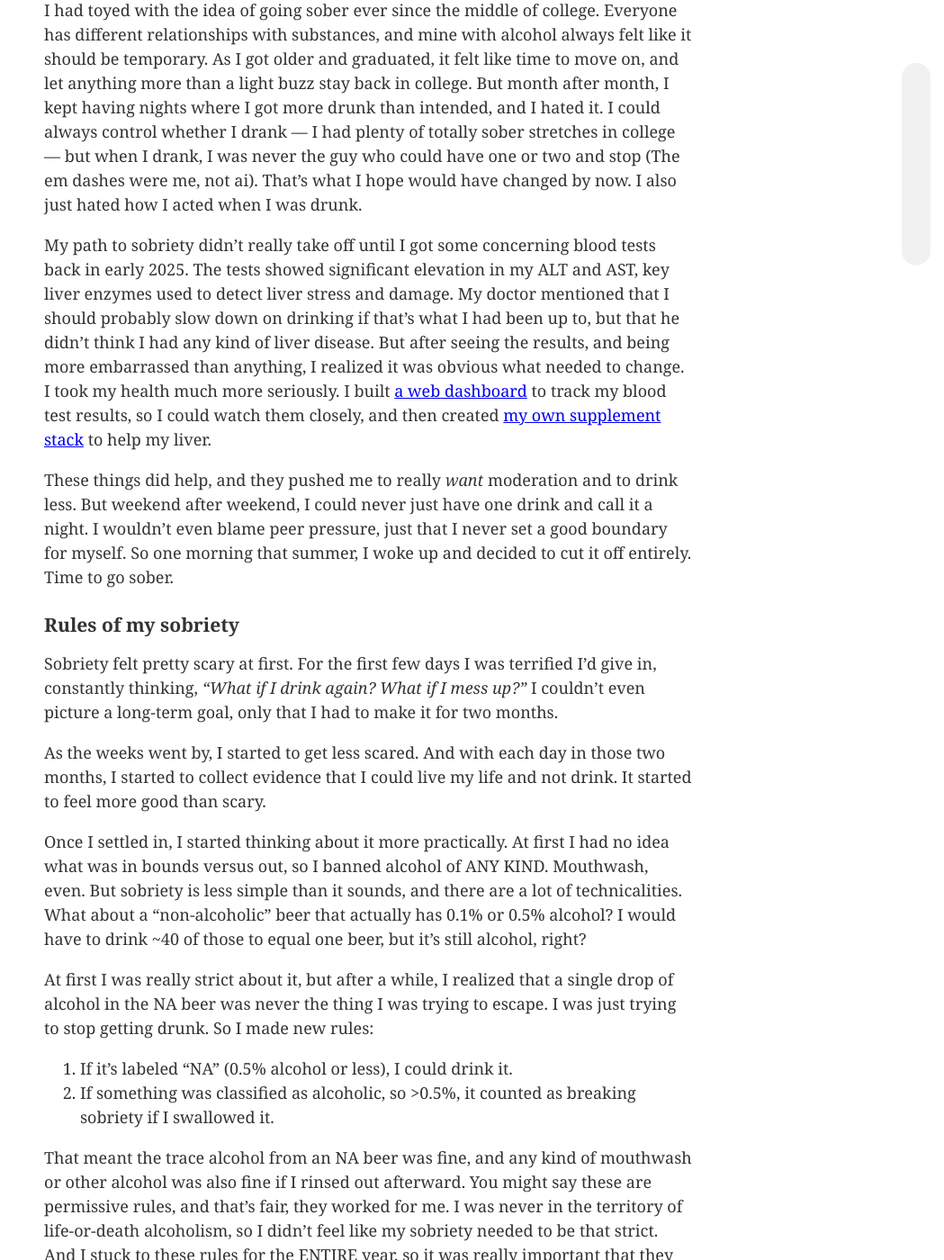
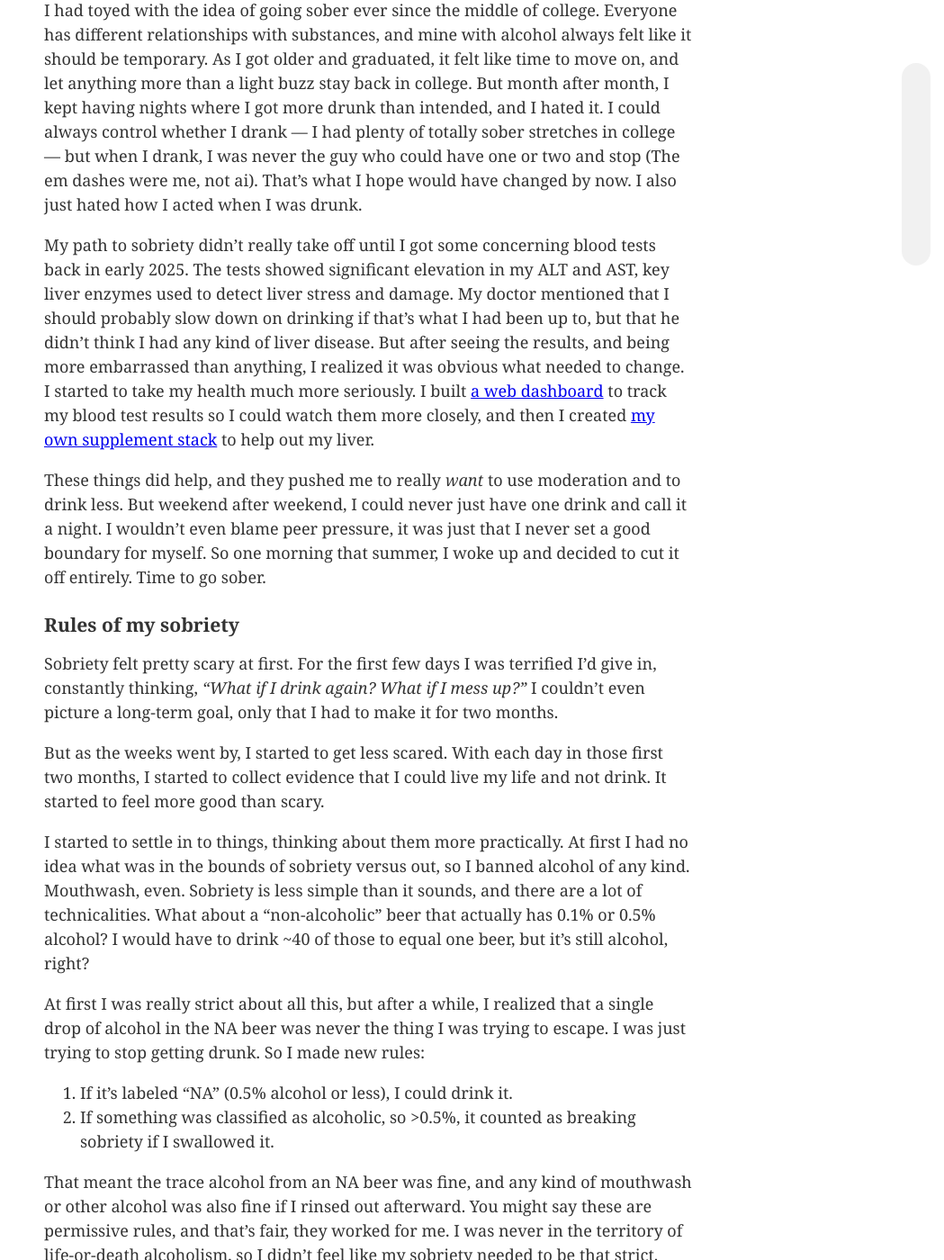
Before and after one commit to 0sps/sull1van.com, a Jekyll site: the page built from _posts/2026-07-04-thoughts-on-a-year-sober.md, in a window 1280 px wide and 1400 px high, scrolled down 241 px. Shown: the whole window at 90% size, without its empty margins (231-1280 px from the left). Built offline with Jekyll 4.4.1, drawn with Linux system fonts in a browser that asks for light colours.

Commit message:
typo fix

```diff
--- a/_posts/2026-07-04-thoughts-on-a-year-sober.md
+++ b/_posts/2026-07-04-thoughts-on-a-year-sober.md
@@ -15,20 +15,20 @@ Today marks one full year since I went sober. One year!
 
 I had toyed with the idea of going sober ever since the middle of college. Everyone has different relationships with substances, and mine with alcohol always felt like it should be temporary. As I got older and graduated, it felt like time to move on, and let anything more than a light buzz stay back in college. But month after month, I kept having nights where I got more drunk than intended, and I hated it. I could always control whether I drank — I had plenty of totally sober stretches in college — but when I drank, I was never the guy who could have one or two and stop (The em dashes were me, not ai). That's what I hope would have changed by now. I also just hated how I acted when I was drunk.
 
-My path to sobriety didn't really take off until I got some concerning blood tests back in early 2025. The tests showed significant elevation in my ALT and AST, key liver enzymes used to detect liver stress and damage. My doctor mentioned that I should probably slow down on drinking if that's what I had been up to, but that he didn't think I had any kind of liver disease. But after seeing the results, and being more embarrassed than anything, I realized it was obvious what needed to change. I took my health much more seriously. I built [a web dashboard](https://sull1van.com/fixing-blood-test-results) to track my blood test results, so I could watch them closely, and then created [my own supplement stack](https://sull1van.com/best-liver-of-all-time) to help my liver.
+My path to sobriety didn't really take off until I got some concerning blood tests back in early 2025. The tests showed significant elevation in my ALT and AST, key liver enzymes used to detect liver stress and damage. My doctor mentioned that I should probably slow down on drinking if that's what I had been up to, but that he didn't think I had any kind of liver disease. But after seeing the results, and being more embarrassed than anything, I realized it was obvious what needed to change. I started to take my health much more seriously. I built [a web dashboard](https://sull1van.com/fixing-blood-test-results) to track my blood test results so I could watch them more closely, and then I created [my own supplement stack](https://sull1van.com/best-liver-of-all-time) to help out my liver.
 
-These things did help, and they pushed me to really *want* moderation and to drink less. But weekend after weekend, I could never just have one drink and call it a night. I wouldn't even blame peer pressure, just that I never set a good boundary for myself. So one morning that summer, I woke up and decided to cut it off entirely. Time to go sober.
+These things did help, and they pushed me to really *want* to use moderation and to drink less. But weekend after weekend, I could never just have one drink and call it a night. I wouldn't even blame peer pressure, it was just that I never set a good boundary for myself. So one morning that summer, I woke up and decided to cut it off entirely. Time to go sober.
 
 
 ### Rules of my sobriety
 
 Sobriety felt pretty scary at first. For the first few days I was terrified I'd give in, constantly thinking, *"What if I drink again? What if I mess up?"* I couldn't even picture a long-term goal, only that I had to make it for two months.
 
-As the weeks went by, I started to get less scared. And with each day in those two months, I started to collect evidence that I could live my life and not drink. It started to feel more good than scary.
+But as the weeks went by, I started to get less scared. With each day in those first two months, I started to collect evidence that I could live my life and not drink. It started to feel more good than scary.
 
-Once I settled in, I started thinking about it more practically. At first I had no idea what was in bounds versus out, so I banned alcohol of ANY KIND. Mouthwash, even. But sobriety is less simple than it sounds, and there are a lot of technicalities. What about a "non-alcoholic" beer that actually has 0.1% or 0.5% alcohol? I would have to drink ~40 of those to equal one beer, but it's still alcohol, right?
+I started to settle in to things, thinking about them more practically. At first I had no idea what was in the bounds of sobriety versus out, so I banned alcohol of any kind. Mouthwash, even. Sobriety is less simple than it sounds, and there are a lot of technicalities. What about a "non-alcoholic" beer that actually has 0.1% or 0.5% alcohol? I would have to drink ~40 of those to equal one beer, but it's still alcohol, right?
 
-At first I was really strict about it, but after a while, I realized that a single drop of alcohol in the NA beer was never the thing I was trying to escape. I was just trying to stop getting drunk. So I made new rules:
+At first I was really strict about all this, but after a while, I realized that a single drop of alcohol in the NA beer was never the thing I was trying to escape. I was just trying to stop getting drunk. So I made new rules:
 1. If it's labeled "NA" (0.5% alcohol or less), I could drink it.
 2. If something was classified as alcoholic, so >0.5%, it counted as breaking sobriety if I swallowed it.
 
```
